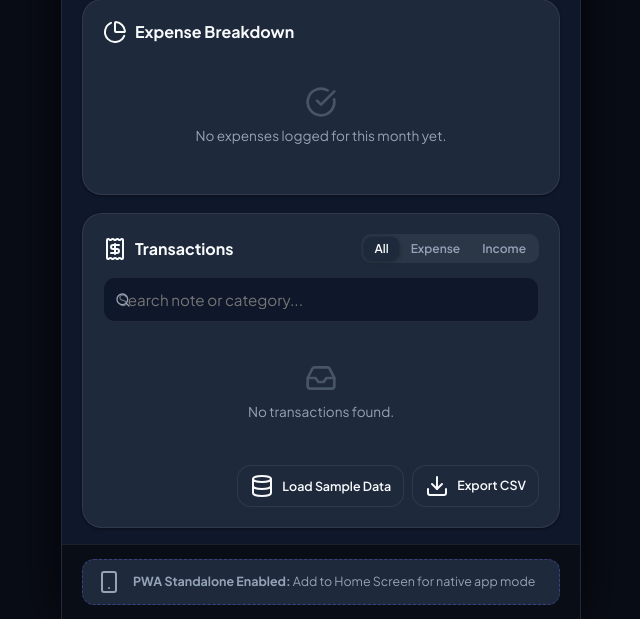
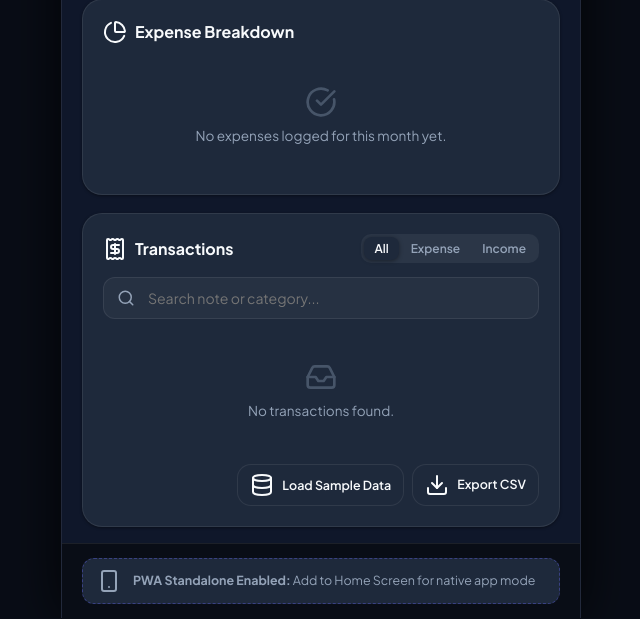
Before and after one commit to JiaJuen/expense-tracker, a Flask app: page / in a window 1280 px wide. Shown: the part 672-1291 px from the top of the page, without its empty margins (319-959 px from the left). Run offline with Flask 3, Linux system fonts and the light colour scheme; data comes from the database, SQL or seed files in the repository; data that the repository does not hold is empty.

Commit message:
Fix search icon and placeholder text overlap with proper padding

```diff
--- a/static/css/style.css
+++ b/static/css/style.css
@@ -557,30 +557,34 @@ body.dark-theme {
     position: relative;
     display: flex;
     align-items: center;
-    margin-bottom: 12px;
+    margin-bottom: 14px;
 }
 
 .search-icon {
     position: absolute;
-    left: 12px;
-    width: 16px;
-    height: 16px;
+    left: 14px;
+    width: 18px;
+    height: 18px;
     color: var(--text-muted);
+    pointer-events: none;
+    z-index: 2;
 }
 
-.search-box input {
+.search-box input,
+.search-box input[type="text"] {
     width: 100%;
-    padding: 9px 12px 9px 36px;
-    font-size: 0.85rem;
+    padding: 11px 14px 11px 44px !important;
+    font-size: 0.88rem;
     background: rgba(255, 255, 255, 0.04);
     border: 1px solid var(--border-color);
-    border-radius: 10px;
+    border-radius: 12px;
     color: var(--text-main);
     outline: none;
     font-family: inherit;
 }
 
-.search-box input:focus {
+.search-box input:focus,
+.search-box input[type="text"]:focus {
     border-color: var(--primary);
     background: rgba(255, 255, 255, 0.07);
 }
```
